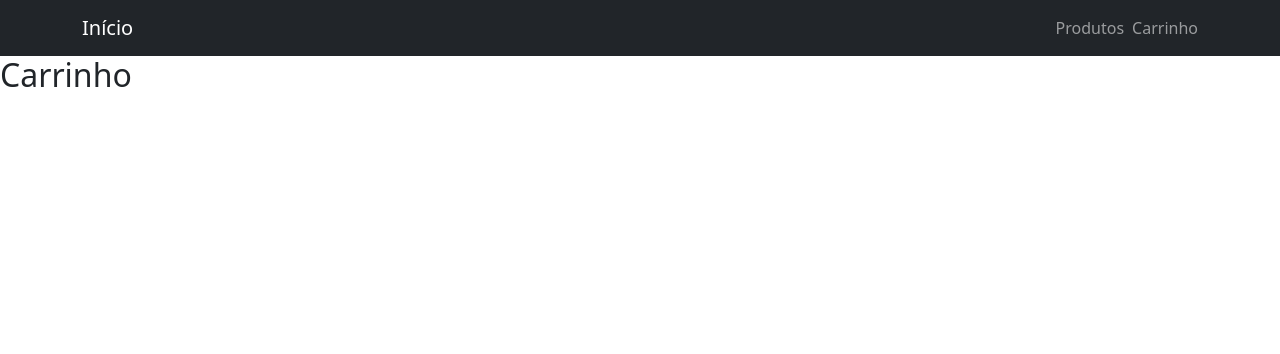
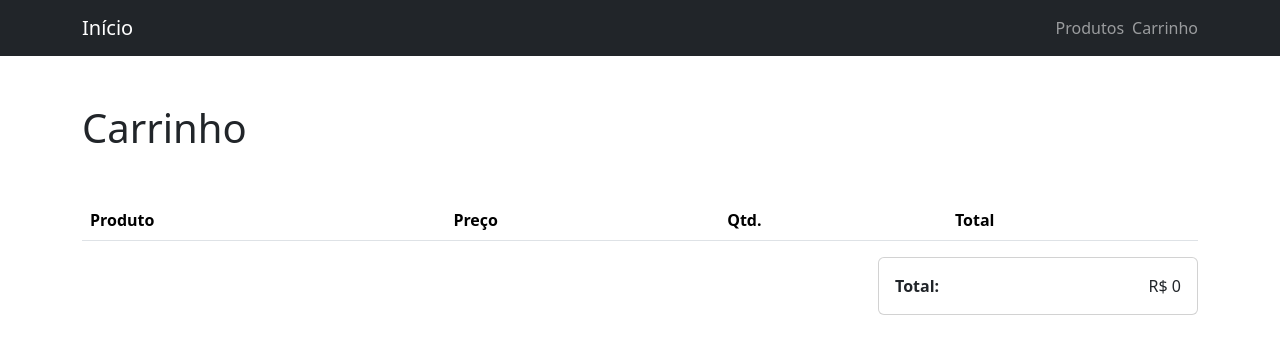
Before and after one commit to GustavoRMendes/exercise-nextjs, a Next.js app: page /cart in a window 1280 px wide. Shown: the top 354 px of the page. Built offline with nearby package versions, Linux system fonts and the light colour scheme.

Commit message:
project end

```diff
--- /dev/null
+++ b/components/CartTable.tsx
@@ -0,0 +1,107 @@
+// src/components/CartTable.tsx
+
+import Image from "next/image";
+import { useEffect, useState } from "react";
+import { Button, Col, Row, Table } from "reactstrap";
+import { useCart } from "@/hooks/useCart";
+import { ProductType } from "../components/services/products";
+
+type CartEntry = {
+  product: ProductType
+  quantity: number
+}
+
+const CartTableRow = (props: {
+  entry: CartEntry
+}) => {
+  const { addProduct, removeProduct } = useCart()
+
+  return (
+    <tr>
+      <td>
+        <Row className="align-items-center">
+          <Col xs={4} md={2} lg={1}>
+            <Image
+              src={props.entry.product.imageUrl}
+              alt={props.entry.product.name}
+              height={500}
+              width={600}
+            />
+          </Col>
+          <Col xs={8} md={10} lg={11}>
+            {props.entry.product.name}
+          </Col>
+        </Row>
+      </td>
+      <td>R$ {props.entry.product.price}</td>
+      <td>{props.entry.quantity}</td>
+      <td>R$ {(props.entry.product.price * props.entry.quantity)}</td>
+      <td>
+        <Button
+          color="primary"
+          size="sm"
+          onClick={() => addProduct(props.entry.product)}
+        >
+          +
+        </Button>
+        {' '}
+        <Button
+          color="danger"
+          size="sm"
+          onClick={() => removeProduct(props.entry.product.id)}
+        >
+          –
+        </Button>
+      </td>
+    </tr>
+  )
+}
+
+// src/components/CartTable.tsx
+
+// ...
+
+export default function CartTable() {
+  const [cartEntries, setCartEntries] = useState<CartEntry[]>([])
+  const { cart } = useCart()
+
+  useEffect(() => {
+    const entriesList = cart.reduce((list, product) => {
+      const entryIndex = list.findIndex(entry => entry.product.id === product.id)
+
+      if (entryIndex === -1) {
+        return [
+          ...list,
+          {
+            product,
+            quantity: 1
+          }
+        ]
+      }
+
+      list[entryIndex].quantity++
+      return list
+
+    }, [] as CartEntry[])
+
+    entriesList.sort((a, b) => a.product.id - b.product.id)
+    setCartEntries(entriesList)
+
+  }, [cart])
+
+  return (
+    <Table responsive className="align-middle" style={{ minWidth: '32rem' }}>
+      <thead>
+        <tr>
+          <th>Produto</th>
+          <th>Preço</th>
+          <th>Qtd.</th>
+          <th>Total</th>
+        </tr>
+      </thead>
+      <tbody>
+				{cartEntries.map(entry => <CartTableRow key={entry.product.id} entry={entry} />)}
+      </tbody>
+    </Table>
+  )
+}
--- /dev/null
+++ b/components/CartTotal.tsx
@@ -0,0 +1,23 @@
+// src/components/CartTotal.tsx
+
+import { Card, CardBody } from "reactstrap";
+import { useCart } from "@/hooks/useCart";
+
+const CartTotal = () => {
+  const { cart } = useCart()
+
+  return (
+    <Card className="ms-auto" style={{ maxWidth: '20rem' }}>
+      <CardBody className="d-flex justify-content-between">
+        <strong>
+          Total:
+        </strong>
+        <span>
+          R$ {cart.reduce((total, product) => total + product.price, 0)}
+        </span>
+      </CardBody>
+    </Card>
+  )
+}
+
+export default CartTotal
--- /dev/null
+++ b/src/hooks/useCart.tsx
@@ -0,0 +1,51 @@
+import React, { createContext, ReactNode, useContext, useEffect, useState } from "react";
+import { ProductType } from "../../components/services/products";
+
+type CartContextType = {
+  cart: ProductType[]
+  addProduct: (product: ProductType) => void
+  removeProduct: (productId: number) => void
+}
+
+const CartContext = createContext<CartContextType>({} as CartContextType)
+
+export const CartContextProvider = (props: {
+  children: ReactNode
+}) => {
+  const [cart, setCart] = useState<ProductType[]>([])
+
+  useEffect(() => {
+    const storedCart = localStorage.getItem('shopping-cart')
+
+    if (storedCart) {
+      setCart(JSON.parse(storedCart))
+    }
+  }, [])
+
+  const addProduct = (product: ProductType) => {
+    const updatedCart = [...cart, product]
+    localStorage.setItem('shopping-cart', JSON.stringify(updatedCart))
+    setCart(updatedCart)
+  }
+
+  const removeProduct = (productId: number) => {
+    const productIndex = cart.findIndex(product => product.id === productId)
+
+    if (productIndex !== -1) {
+      const updatedCart = [...cart]
+      updatedCart.splice(productIndex, 1)
+      localStorage.setItem('shopping-cart', JSON.stringify(updatedCart))
+      setCart(updatedCart)
+    }
+  }
+
+  return (
+    <CartContext.Provider
+      value={{ cart, addProduct, removeProduct }}
+    >
+      {props.children}
+    </CartContext.Provider>
+  );
+}
+
+export const useCart = () => useContext(CartContext)
--- a/src/pages/_app.tsx
+++ b/src/pages/_app.tsx
@@ -1,6 +1,13 @@
 import 'bootstrap/dist/css/bootstrap.min.css'
-import type { AppProps } from "next/app";
+import type { AppProps } from 'next/app'
+import { CartContextProvider } from '../../src/hooks/useCart'
 
-export default function App({ Component, pageProps }: AppProps) {
-  return <Component {...pageProps} />;
+function MyApp({ Component, pageProps }: AppProps) {
+  return (
+    <CartContextProvider>
+      <Component {...pageProps} />
+    </CartContextProvider>
+  )
 }
+
+export default MyApp
--- a/src/pages/cart.tsx
+++ b/src/pages/cart.tsx
@@ -1,18 +1,35 @@
-import Header from "../../components/Header";
-import { NextPage } from "next";
-import Head from "next/head";
+import { NextPage } from "next"
+import Head from "next/head"
+import { Container } from "reactstrap"
+import Header from "../../components/Header"
+import CartTable from "../../components/CartTable"
+import CartTotal from "../../components/CartTotal"
 
 const Cart: NextPage = () => {
   return (
     <>
       <Head>
-        <title> Carrinho </title>
-        <meta name="description" content="Carrinho de Compras" />
-        <link rel="icon" href="./favicon.icon" />
+        <title>Carrinho</title>
+        <meta name="description" content="Meu carrinho de compras" />
+        <link rel="icon" href="/favicon.ico" />
       </Head>
+
       <Header />
-      <h2>Carrinho</h2>
+
+      <main>
+        <Container className="mb-5">
+          <h1 className="my-5">
+            Carrinho
+          </h1>
+
+          <CartTable />
+          <CartTotal />
+        </Container>
+      </main>
+
+
     </>
-  );
-};
-export default Cart;
+  )
+}
+
+export default Cart
```
Also changed, not shown: components/ProductCard.tsx (+5 -4 lines), components/ProductsDetails.tsx (+23 -20 lines).
